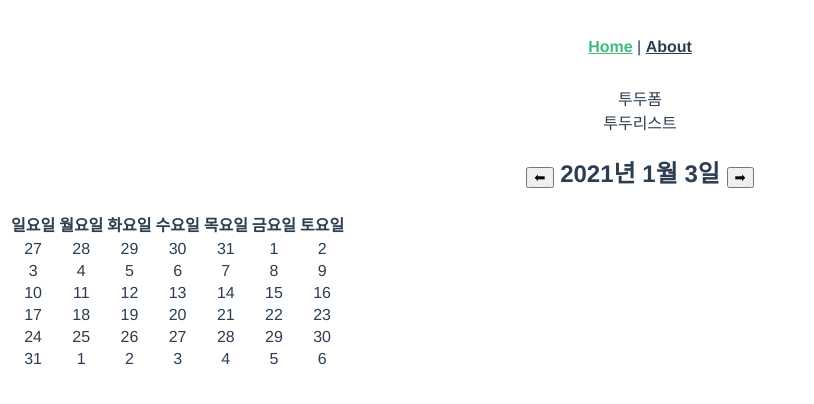
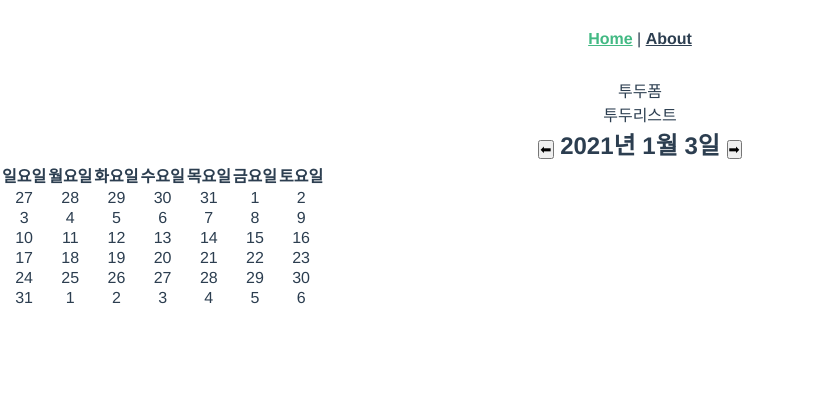
Before and after one commit to mingddo/WinterSoldier, a Vue app: page / in a window 1280 px wide. Shown: the top 404 px of the page, without its empty margins (0-814 px from the left). Built offline with nearby package versions, Linux system fonts and the light colour scheme.

Commit message:
[도균]style: 폰트,폰트어, css파일생성

```diff
--- a/public/index.html
+++ b/public/index.html
@@ -6,6 +6,11 @@
     <meta name="viewport" content="width=device-width,initial-scale=1.0">
     <link rel="icon" href="<%= BASE_URL %>favicon.ico">
     <title><%= htmlWebpackPlugin.options.title %></title>
+    <link rel="stylesheet" href="style.css">
+    <link rel="preconnect" href="https://fonts.gstatic.com">
+<link href="https://fonts.googleapis.com/css2?family=Nanum+Gothic:wght@400;700;800&family=Noto+Sans+KR:wght@300;400;500;700;900&family=Roboto:ital,wght@0,300;0,400;0,500;1,300;1,400&display=swap" rel="stylesheet">
+    <script src="https://kit.fontawesome.com/82060ad290.js" crossorigin="anonymous"></script>
+
   </head>
   <body>
     <noscript>
--- /dev/null
+++ b/style.css
@@ -0,0 +1,19 @@
+:root{
+  /* color */
+  --white-color: #f8f8f8;
+  --green-color: #107516;
+  --yellow-color: #ffd600;
+  /* Size */
+
+  /* Font Size */
+
+  /* Font */
+  --Nanum-Ghothic:'Nanum Gothic', sans-serif;
+  --Noto-Sans-KR : 'Noto Sans KR', sans-serif;
+  --Roboto: 'Roboto', sans-serif;
+}
+* {
+  padding: 0;
+  margin: 0;
+  box-sizing: border-box;
+}
```
Also changed, not shown: 1 other file (tests, documents, lock files or other folders).
